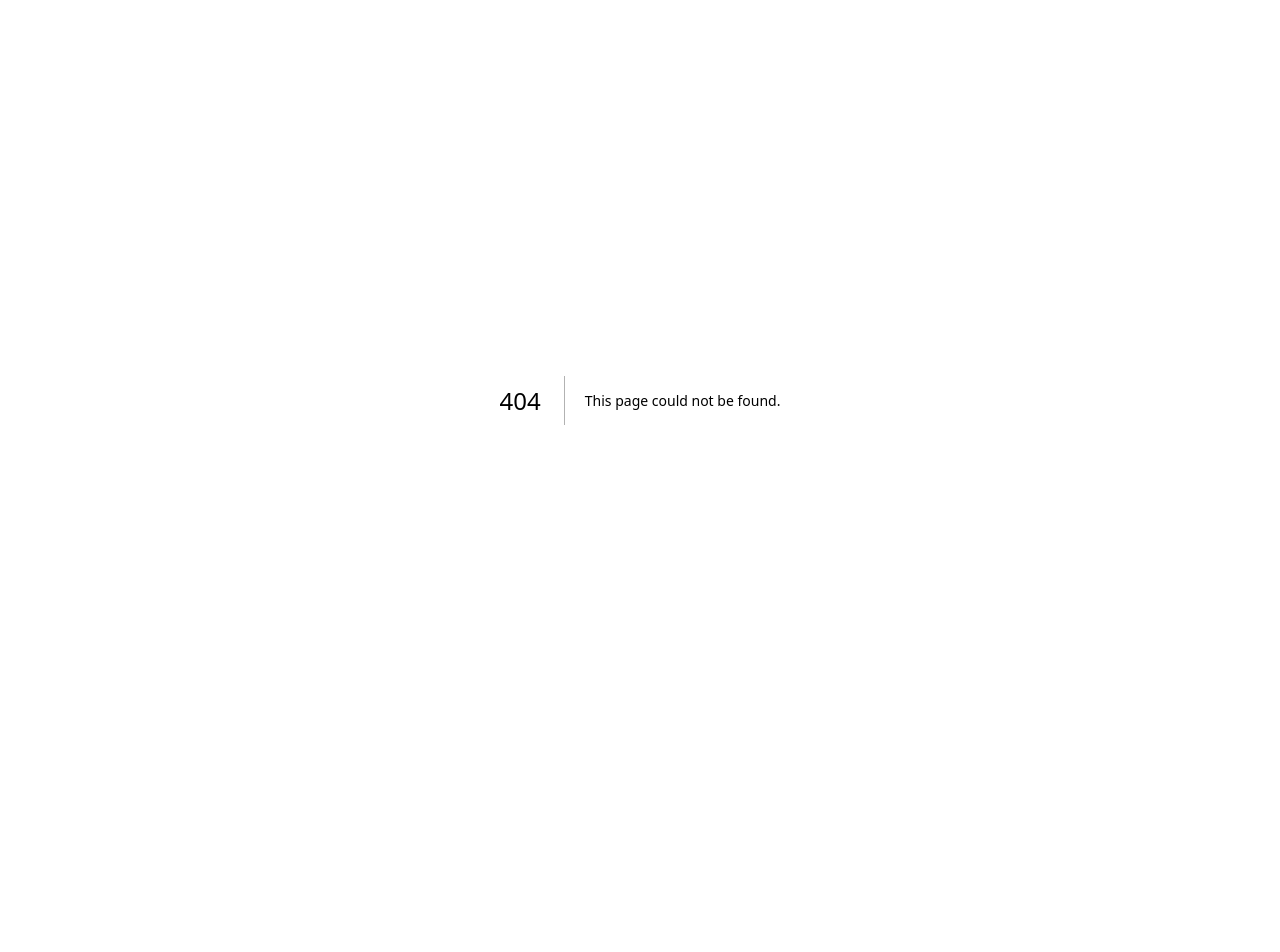
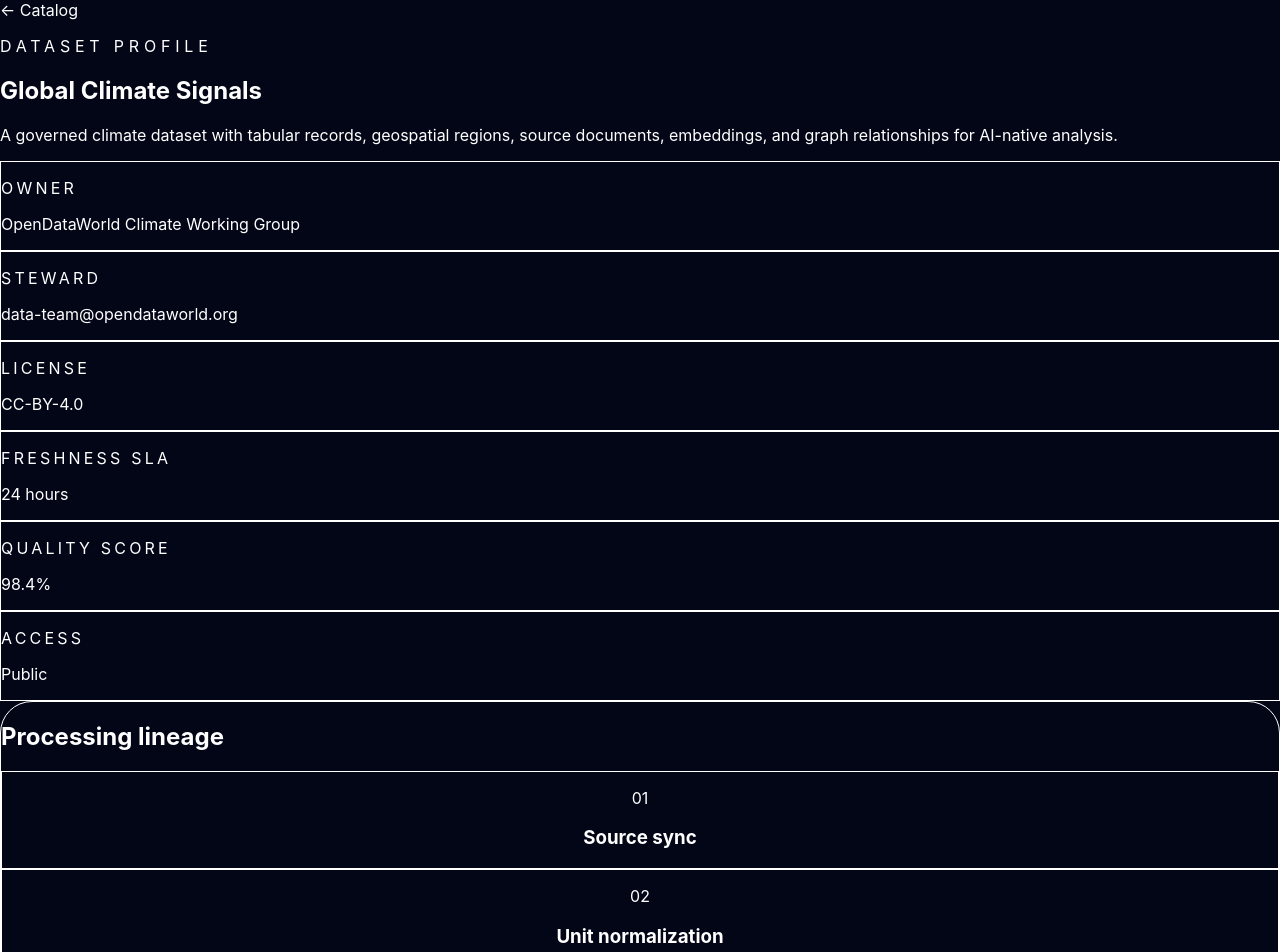
Before and after one commit to opensaaslabs/website, a Next.js app: page /opendataworld/datasets/climate in a window 1280 px wide. Before the commit this address had no page. Shown: the top 952 px of the page. Before the commit the page ends 800 px from the top, so only its background shows below. Built offline with nearby package versions, Linux system fonts and the light colour scheme.

Commit message:
Add OpenDataWorld dataset detail page

```diff
--- /dev/null
+++ b/app/opendataworld/datasets/climate/page.tsx
@@ -0,0 +1,44 @@
+const metadata = [
+  ['Owner', 'OpenDataWorld Climate Working Group'],
+  ['Steward', 'data-team@opendataworld.org'],
+  ['License', 'CC-BY-4.0'],
+  ['Freshness SLA', '24 hours'],
+  ['Quality score', '98.4%'],
+  ['Access', 'Public'],
+]
+
+const pipeline = ['Source sync', 'Unit normalization', 'Region mapping', 'Entity enrichment', 'Embedding generation', 'API publishing']
+
+export default function ClimateDatasetPage() {
+  return (
+    <main className="min-h-screen bg-slate-950 px-6 py-20 text-white sm:px-10 lg:px-16">
+      <section className="mx-auto max-w-7xl">
+        <a href="/opendataworld/catalog" className="text-sm font-semibold text-cyan-300">← Catalog</a>
+        <p className="mt-10 text-sm font-semibold uppercase tracking-[0.3em] text-cyan-300">Dataset profile</p>
+        <h1 className="mt-5 max-w-4xl text-5xl font-black tracking-tight sm:text-7xl">Global Climate Signals</h1>
+        <p className="mt-6 max-w-3xl text-lg leading-8 text-slate-300">A governed climate dataset with tabular records, geospatial regions, source documents, embeddings, and graph relationships for AI-native analysis.</p>
+
+        <div className="mt-12 grid gap-5 md:grid-cols-2 lg:grid-cols-3">
+          {metadata.map(([label, value]) => (
+            <div key={label} className="rounded-3xl border border-white/10 bg-white/[0.04] p-6">
+              <p className="text-sm uppercase tracking-[0.2em] text-cyan-200">{label}</p>
+              <p className="mt-3 text-xl font-bold">{value}</p>
+            </div>
+          ))}
+        </div>
+
+        <section className="mt-14 rounded-[2rem] border border-white/10 bg-white/[0.04] p-8">
+          <h2 className="text-3xl font-black">Processing lineage</h2>
+          <div className="mt-8 grid gap-4 md:grid-cols-3 lg:grid-cols-6">
+            {pipeline.map((step, index) => (
+              <div key={step} className="rounded-2xl border border-white/10 bg-slate-900 p-5 text-center">
+                <p className="text-sm text-cyan-200">0{index + 1}</p>
+                <h3 className="mt-3 font-bold">{step}</h3>
+              </div>
+            ))}
+          </div>
+        </section>
+      </section>
+    </main>
+  )
+}
```
